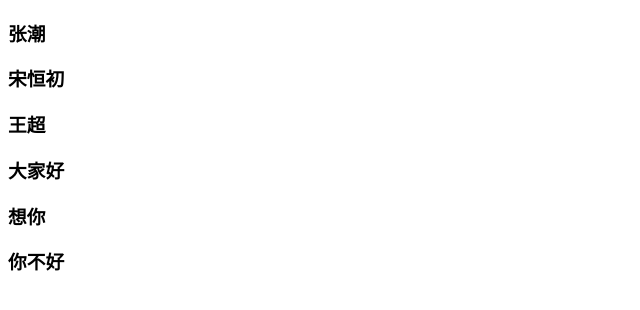
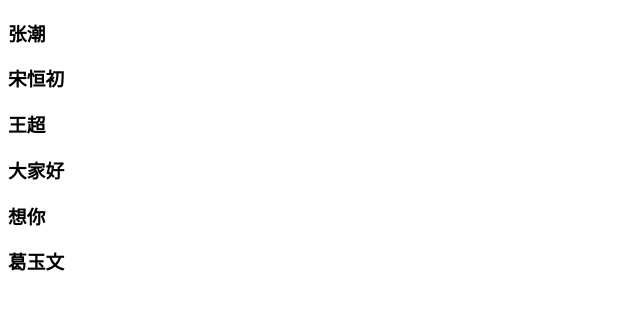
Before and after one commit to angel-geyuwen/angel-geyuwen.github.io, a plain HTML site: page index.html in a window 1280 px wide. Shown: the full height of the page, 0-640 px from the left. Drawn offline with Linux system fonts and the light colour scheme.

Commit message:
Update index.html

```diff
--- a/index.html
+++ b/index.html
@@ -12,6 +12,6 @@
   <h3>王超</h3>
   <h3>大家好</h3>
   <h3>想你</h3>
-  <h3>你不好</h3>
+  <h3>葛玉文</h3>
 </body>
 </html>
```
